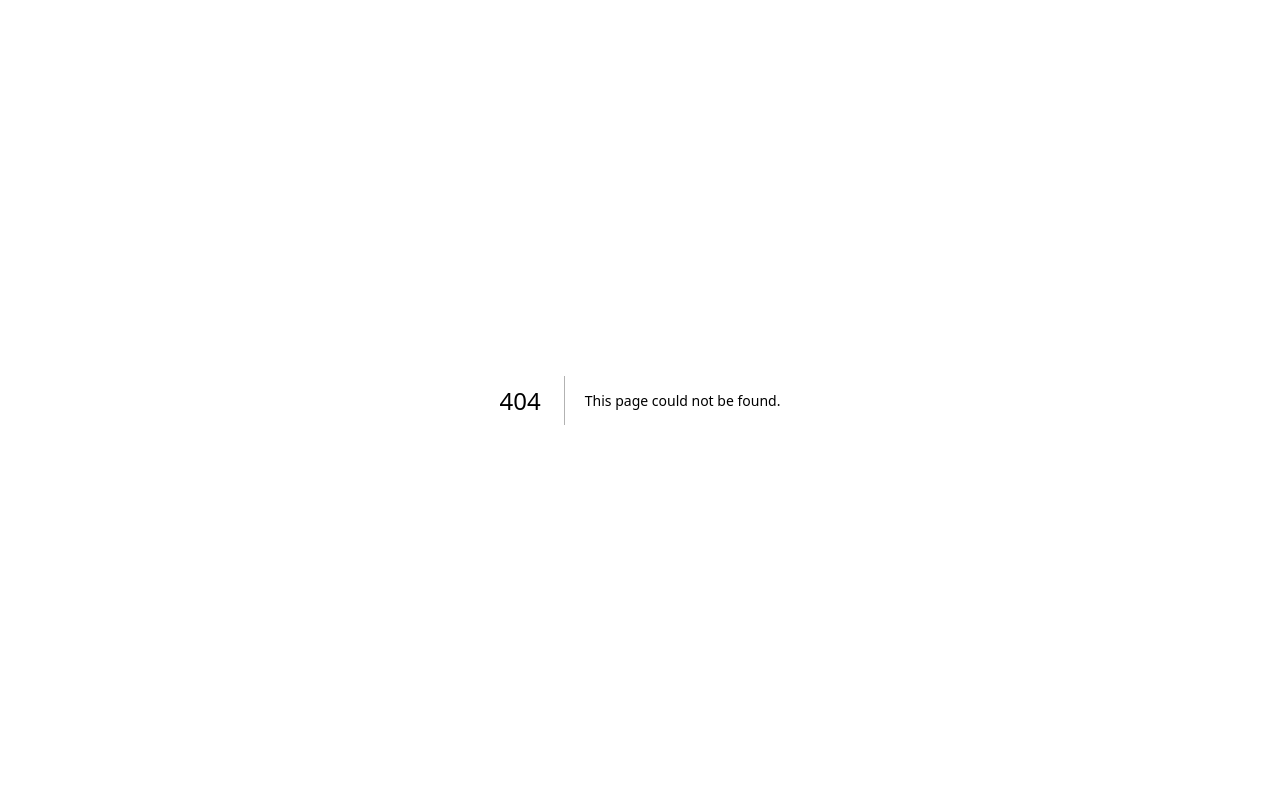
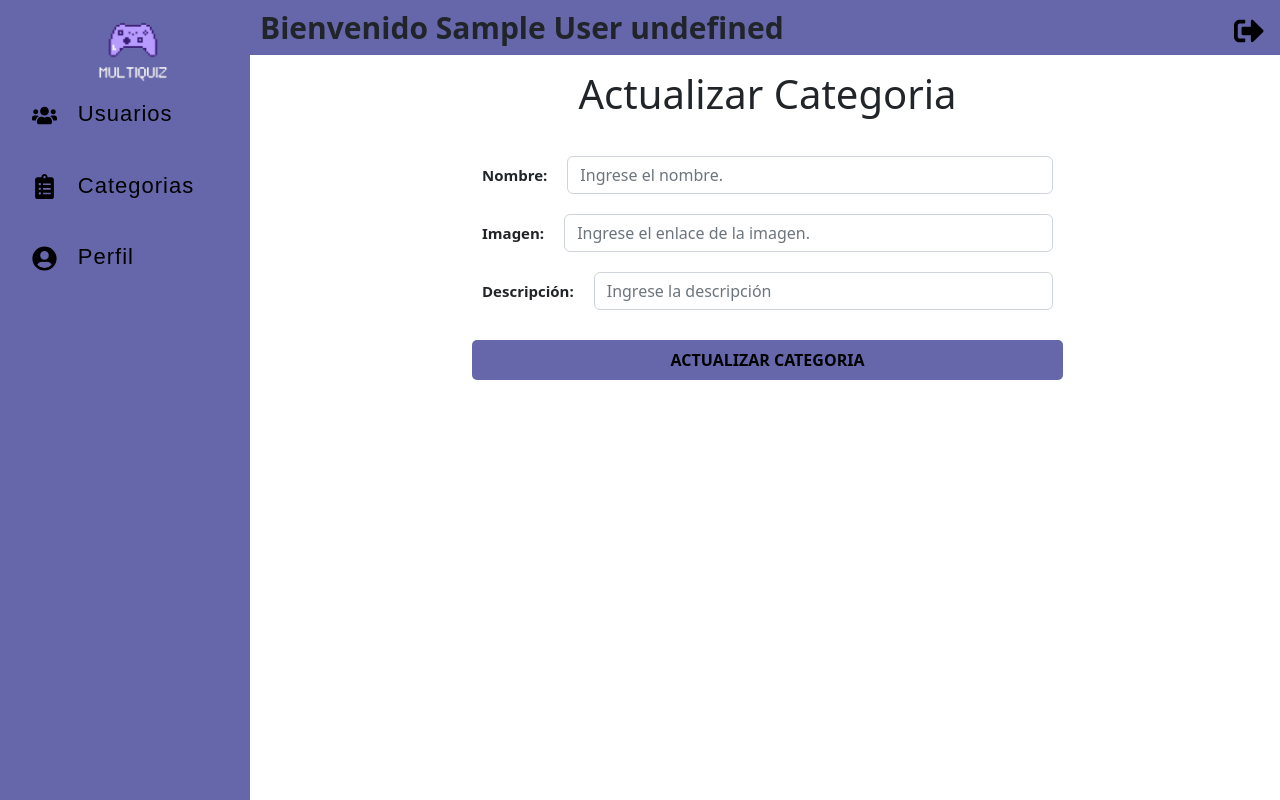
Before and after one commit to aveliz12/multi_quiz, a Next.js app: page /updateCategorie/1 in a window 1280 px wide. Before the commit this address had no page. Built offline with nearby package versions, Linux system fonts and the light colour scheme; no server answers; the database is empty; sample sign-in values are in the browser's storage.

Commit message:
CRUD categorias

```diff
--- a/src/pages/newCategorie.jsx
+++ b/src/pages/newCategorie.jsx
@@ -4,7 +4,6 @@ import { useUser } from "@/components/UserContext";
 import styleNewCat from "../styles/categories.module.scss";
 import { useFormik } from "formik";
 import * as Yup from "yup";
-import loginStyle from "../styles/login.module.scss";
 
 import Swal from "sweetalert2";
 import { useRouter } from "next/router";
--- a/src/pages/questions.jsx
+++ b/src/pages/questions.jsx
@@ -2,10 +2,14 @@ import React, { useEffect, useState } from "react";
 import Layout from "@/components/Layout";
 import WithPrivateRoute from "../components/WithPrivateRoute";
 import { useUser } from "../components/UserContext";
+import { useRouter } from "next/router";
 
 const Questions = () => {
   // const [user, setUser] = useState([]);
   const { user } = useUser();
+  const router = useRouter();
+  const { query:id } = router;
+  console.log(id);
 
   return (
     <Layout title={`Bienvenido ${user?.name} ${user?.last_name}`}>
--- /dev/null
+++ b/src/pages/updateCategorie/[pid].jsx
@@ -0,0 +1,178 @@
+import React, { useEffect, useState } from "react";
+import { useRouter } from "next/router";
+import Layout from "@/components/Layout";
+import { useUser } from "@/components/UserContext";
+import styleUpdateCategories from "../../styles/categories.module.scss";
+import { doc, getDoc, getFirestore, updateDoc } from "firebase/firestore";
+import { Formik } from "formik";
+import Swal from "sweetalert2";
+
+import * as Yup from "yup";
+const UpdateCategorie = () => {
+  const { user } = useUser();
+  const router = useRouter();
+  const [categorie, setCategorie] = useState({});
+  const {
+    query: { pid },
+  } = router;
+
+  //Schema de validación
+  const validatioSchema = Yup.object({
+    name: Yup.string().required("El nombre es requerido"),
+    image: Yup.string()
+      .url("Ingrese un enlce correcto")
+      .required("El enlace de la imagen es requerido."),
+    description: Yup.string().required("La descripción es requerida."),
+  });
+
+  //ACTUALIZAR CATEGORIA
+  const handleUpdateCategorie = async (cat) => {
+    try {
+      const db = getFirestore();
+      const catRef = doc(db, "categories", pid);
+
+      await updateDoc(catRef, cat);
+
+      Swal.fire({
+        position: "top-end",
+        icon: "success",
+        title: "Categoría actualizada correctamente.",
+        showConfirmButton: false,
+        timer: 1500,
+      });
+      router.push("/categories");
+    } catch (error) {
+      console.log(error);
+    }
+  };
+
+  useEffect(() => {
+    if (pid !== undefined) {
+      const getDataCategorieUpdate = async () => {
+        const db = getFirestore();
+        const cateRef = doc(db, "categories", pid);
+        try {
+          const dataCategorie = await getDoc(cateRef);
+          if (dataCategorie.exists()) {
+            setCategorie(dataCategorie.data());
+          } else {
+            console.log("Categoria no encontrada.");
+          }
+        } catch (error) {
+          console.log(error);
+        }
+      };
+      getDataCategorieUpdate();
+    }
+  }, [pid]);
+
+  return (
+    <Layout title={`Bienvenido ${user?.name} ${user?.last_name}`}>
+      <div>
+        <h5
+          style={{
+            fontSize: "40px",
+            display: "flex",
+            justifyContent: "center",
+          }}
+        >
+          Actualizar Categoria
+        </h5>
+      </div>
+      <div>
+        <Formik
+          validationSchema={validatioSchema}
+          enableReinitialize
+          initialValues={{
+            name: categorie.name || "",
+            image: categorie.image || "",
+            description: categorie.description || "",
+          }}
+          onSubmit={(values) => handleUpdateCategorie(values)}
+        >
+          {(props) => {
+            return (
+              <form
+                onSubmit={props.handleSubmit}
+                className={styleUpdateCategories.form}
+              >
+                <div className={styleUpdateCategories.inputName}>
+                  <span className={styleUpdateCategories.span}>Nombre: </span>
+                  <input
+                    type="text"
+                    id="name"
+                    aria-label="Nombre"
+                    className="form-control"
+                    placeholder="Ingrese el nombre."
+                    value={props.values.name}
+                    onChange={props.handleChange}
+                    onBlur={props.handleBlur}
+                  />
+                </div>
+                {props.touched.name && props.errors.name ? (
+                  <div className={styleUpdateCategories.errorStyle}>
+                    <p className={styleUpdateCategories.titleErrorStyle}>
+                      Error:
+                    </p>
+                    <p>{props.errors.name}</p>
+                  </div>
+                ) : null}
+                <div className={styleUpdateCategories.inputImage}>
+                  <span className={styleUpdateCategories.span}>Imagen: </span>
+                  <input
+                    type="text"
+                    id="image"
+                    aria-label="Imagen"
+                    className="form-control"
+                    placeholder="Ingrese el enlace de la imagen."
+                    value={props.values.image}
+                    onChange={props.handleChange}
+                    onBlur={props.handleBlur}
+                  />
+                </div>
+                {props.touched.image && props.errors.image ? (
+                  <div className={styleUpdateCategories.errorStyle}>
+                    <p className={styleUpdateCategories.titleErrorStyle}>
+                      Error:
+                    </p>
+                    <p>{props.errors.image}</p>
+                  </div>
+                ) : null}
+                <div className={styleUpdateCategories.inputDesc}>
+                  <span className={styleUpdateCategories.span}>
+                    Descripción:{" "}
+                  </span>
+                  <input
+                    type="text"
+                    id="description"
+                    aria-label="Descripción"
+                    className="form-control"
+                    placeholder="Ingrese la descripción"
+                    value={props.values.description}
+                    onChange={props.handleChange}
+                    onBlur={props.handleBlur}
+                  />
+                </div>
+                {props.touched.description && props.errors.description ? (
+                  <div className={styleUpdateCategories.errorStyle}>
+                    <p className={styleUpdateCategories.titleErrorStyle}>
+                      Error:
+                    </p>
+                    <p>{props.errors.description}</p>
+                  </div>
+                ) : null}
+                <input
+                  type="submit"
+                  className={styleUpdateCategories.btnNewCat}
+                  value="ACTUALIZAR CATEGORIA"
+                />
+              </form>
+            );
+          }}
+        </Formik>
+      </div>
+    </Layout>
+  );
+};
+
+export default UpdateCategorie;
--- a/src/pages/updateUser/[pid].jsx
+++ b/src/pages/updateUser/[pid].jsx
@@ -9,7 +9,7 @@ import Swal from "sweetalert2";
 
 const UpdateUser = () => {
   const [user, setUser] = useState([]);
-  const [userUpdate, setuserUpdate] = useState([]);
+  const [userUpdate, setuserUpdate] = useState({});
   //Obtener el id del usuario
   const router = useRouter();
   const {
@@ -55,6 +55,8 @@ const UpdateUser = () => {
     const userData = storeUserData ? JSON.parse(storeUserData) : null;
 
     setUser(userData);
+
+    if (pid !== undefined) {
       const getDataUserUpdate = async () => {
         if (pid) {
           const db = getFirestore();
@@ -73,6 +75,7 @@ const UpdateUser = () => {
         }
       };
       getDataUserUpdate();
+    }
   }, [pid]);
 
   return (
```
Also changed, not shown: src/pages/categories.jsx (+27 -3 lines). Lines whose indentation alone changed are shown as unchanged.
